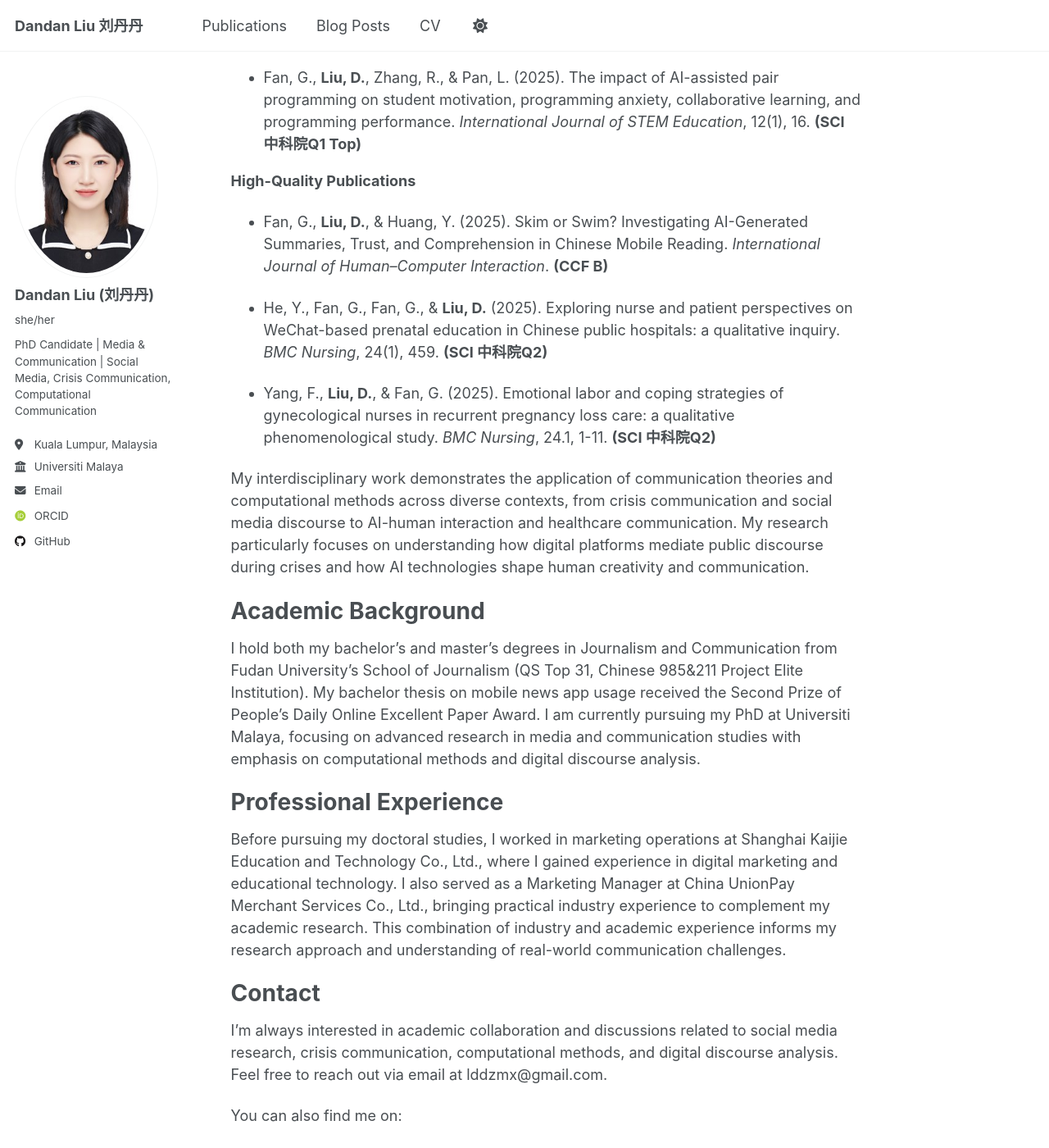
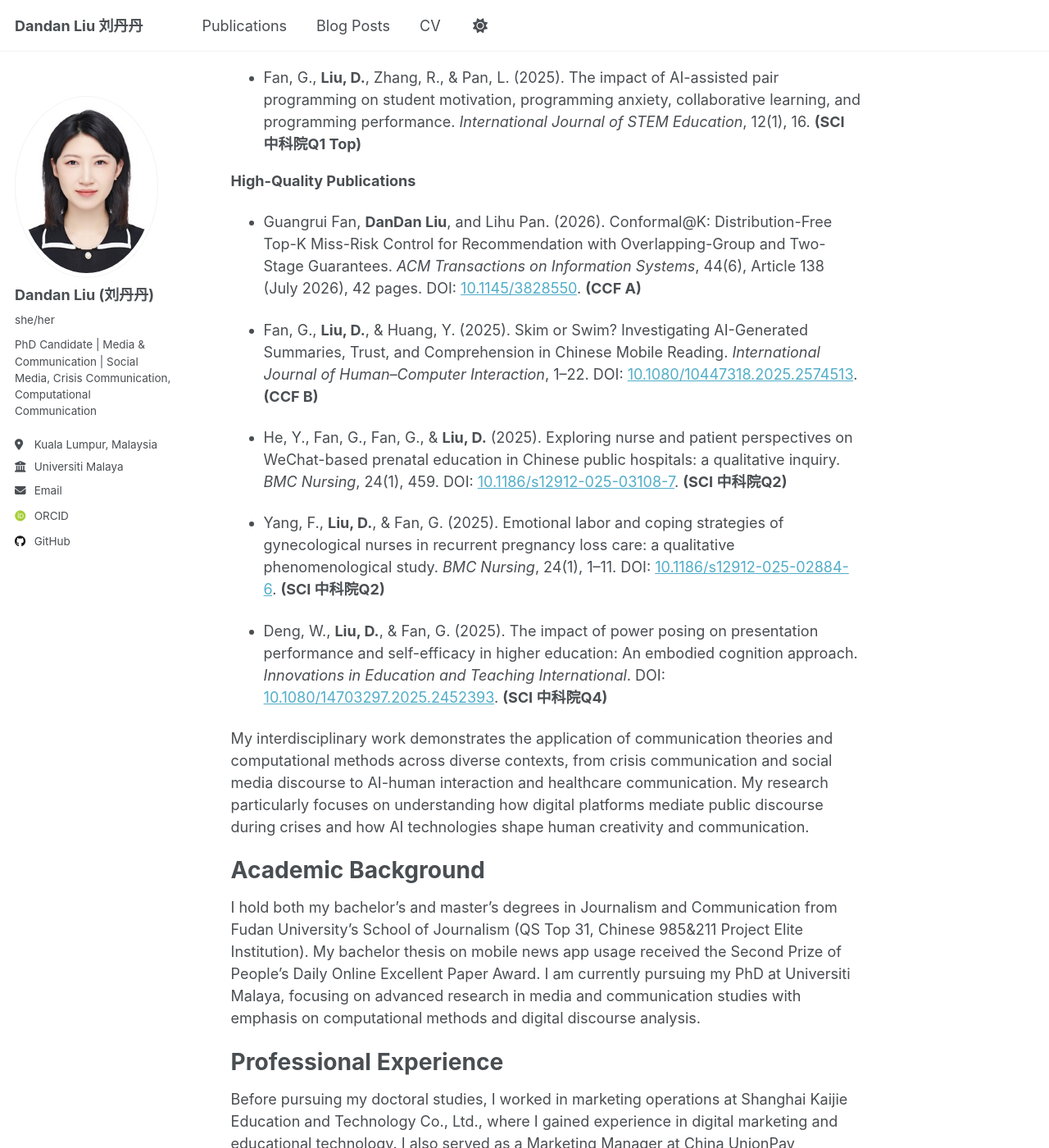
Before and after one commit to s2134717ldd/smiledan713.github.io, a Jekyll site: the page built from _pages/about.md, in a window 1280 px wide and 1400 px high, scrolled down 2497 px. Shown: the whole window at 82% size. Built offline with Jekyll 4.4.1, drawn with Linux system fonts in a browser that asks for light colours; some web fonts are replaced; a script that is not in the unit is left out.

Commit message:
Refresh high-quality publication highlights

```diff
--- a/_pages/about.md
+++ b/_pages/about.md
@@ -55,11 +55,16 @@ My research has been published in top-tier international journals and conference
 - Fan, G., **Liu, D.**, Zhang, R., & Pan, L. (2025). The impact of AI-assisted pair programming on student motivation, programming anxiety, collaborative learning, and programming performance. *International Journal of STEM Education*, 12(1), 16. **(SCI 中科院Q1 Top)**
 
 **High-Quality Publications**
-- Fan, G., **Liu, D.**, & Huang, Y. (2025). Skim or Swim? Investigating AI-Generated Summaries, Trust, and Comprehension in Chinese Mobile Reading. *International Journal of Human–Computer Interaction*. **(CCF B)**
 
-- He, Y., Fan, G., Fan, G., & **Liu, D.** (2025). Exploring nurse and patient perspectives on WeChat-based prenatal education in Chinese public hospitals: a qualitative inquiry. *BMC Nursing*, 24(1), 459. **(SCI 中科院Q2)**
+- Guangrui Fan, **DanDan Liu**, and Lihu Pan. (2026). Conformal@K: Distribution-Free Top-K Miss-Risk Control for Recommendation with Overlapping-Group and Two-Stage Guarantees. *ACM Transactions on Information Systems*, 44(6), Article 138 (July 2026), 42 pages. DOI: [10.1145/3828550](https://doi.org/10.1145/3828550). **(CCF A)**
 
-- Yang, F., **Liu, D.**, & Fan, G. (2025). Emotional labor and coping strategies of gynecological nurses in recurrent pregnancy loss care: a qualitative phenomenological study. *BMC Nursing*, 24.1, 1-11. **(SCI 中科院Q2)**
+- Fan, G., **Liu, D.**, & Huang, Y. (2025). Skim or Swim? Investigating AI-Generated Summaries, Trust, and Comprehension in Chinese Mobile Reading. *International Journal of Human–Computer Interaction*, 1–22. DOI: [10.1080/10447318.2025.2574513](https://doi.org/10.1080/10447318.2025.2574513). **(CCF B)**
+
+- He, Y., Fan, G., Fan, G., & **Liu, D.** (2025). Exploring nurse and patient perspectives on WeChat-based prenatal education in Chinese public hospitals: a qualitative inquiry. *BMC Nursing*, 24(1), 459. DOI: [10.1186/s12912-025-03108-7](https://doi.org/10.1186/s12912-025-03108-7). **(SCI 中科院Q2)**
+
+- Yang, F., **Liu, D.**, & Fan, G. (2025). Emotional labor and coping strategies of gynecological nurses in recurrent pregnancy loss care: a qualitative phenomenological study. *BMC Nursing*, 24(1), 1–11. DOI: [10.1186/s12912-025-02884-6](https://doi.org/10.1186/s12912-025-02884-6). **(SCI 中科院Q2)**
+
+- Deng, W., **Liu, D.**, & Fan, G. (2025). The impact of power posing on presentation performance and self-efficacy in higher education: An embodied cognition approach. *Innovations in Education and Teaching International*. DOI: [10.1080/14703297.2025.2452393](https://doi.org/10.1080/14703297.2025.2452393). **(SCI 中科院Q4)**
 
 My interdisciplinary work demonstrates the application of communication theories and computational methods across diverse contexts, from crisis communication and social media discourse to AI-human interaction and healthcare communication. My research particularly focuses on understanding how digital platforms mediate public discourse during crises and how AI technologies shape human creativity and communication.
 
```
